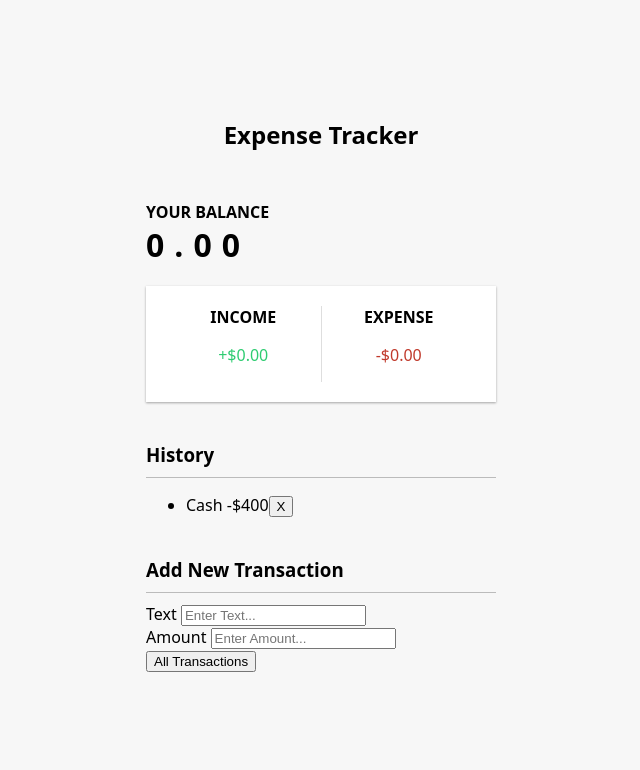
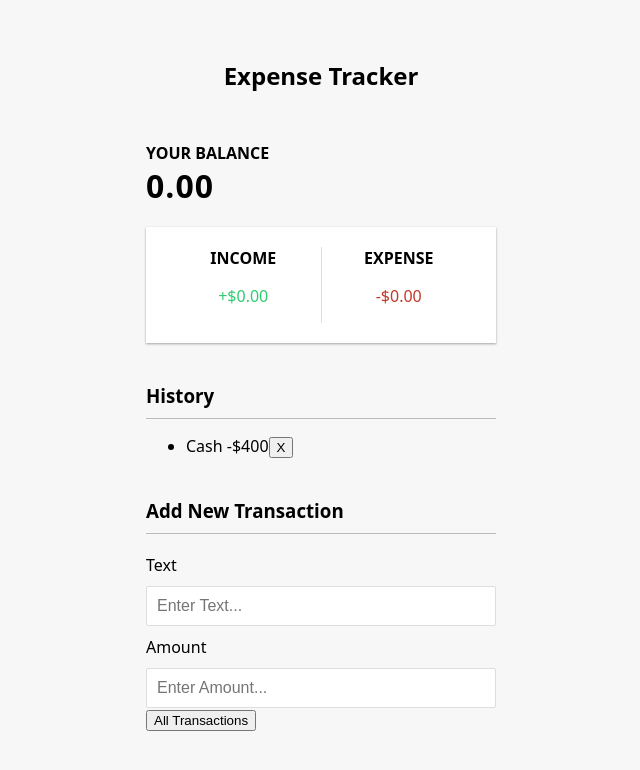
Before and after one commit to NoorFatima-developer/Expense-Tracker-App, a plain HTML site: page index.html in a window 1280 px wide. Shown: the whole page, without its empty margins (319-959 px from the left). Drawn offline with Linux system fonts and the light colour scheme.

Commit message:
code is added

```diff
--- a/style.css
+++ b/style.css
@@ -27,7 +27,7 @@ body {
 }
 
 h1 {
-    letter-spacing: 10px;
+    letter-spacing: 1px;
     margin: 0;
 }
 
@@ -85,3 +85,17 @@ h4 {
 .money-minus{
     color: #c0392b
 }
+
+label {
+    display: inline-block;
+    margin: 10px 0;
+}
+
+input[type="text"], input[type="number"]{
+    border: 1px solid #dedede;
+    border-radius: 2px;
+    display: block;
+    font-size: 16px;
+    padding: 10px;
+    width: 100%;
+}
```
